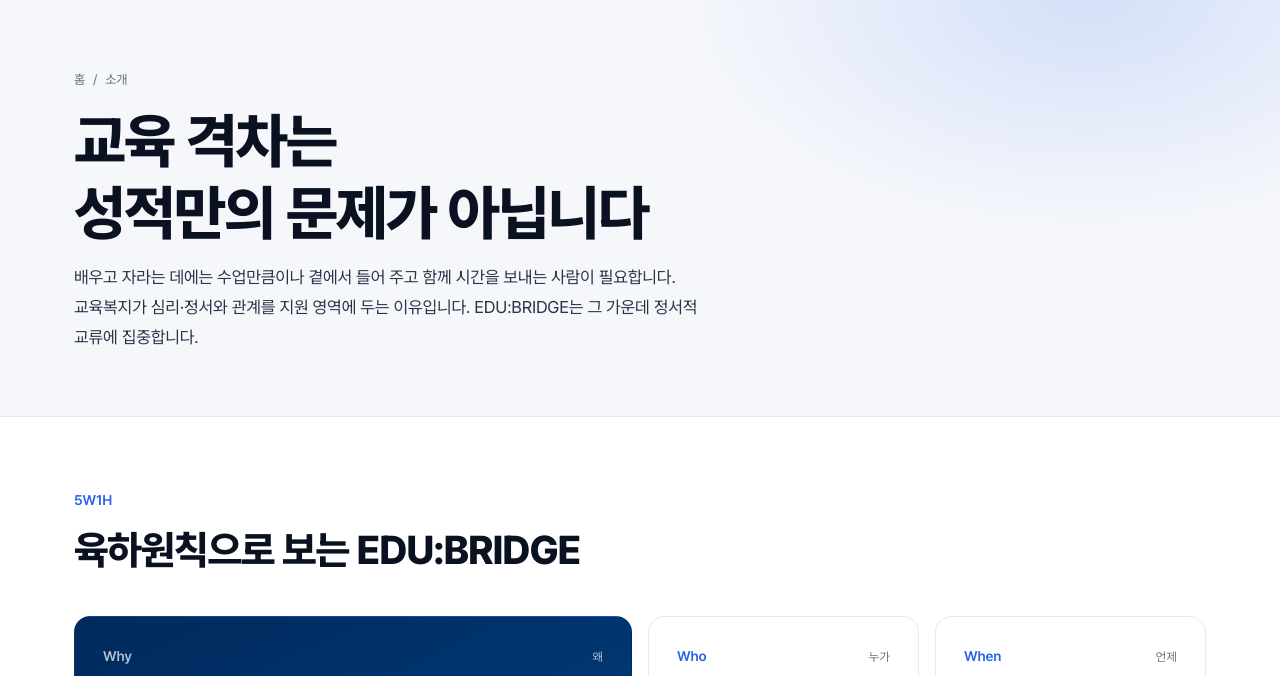
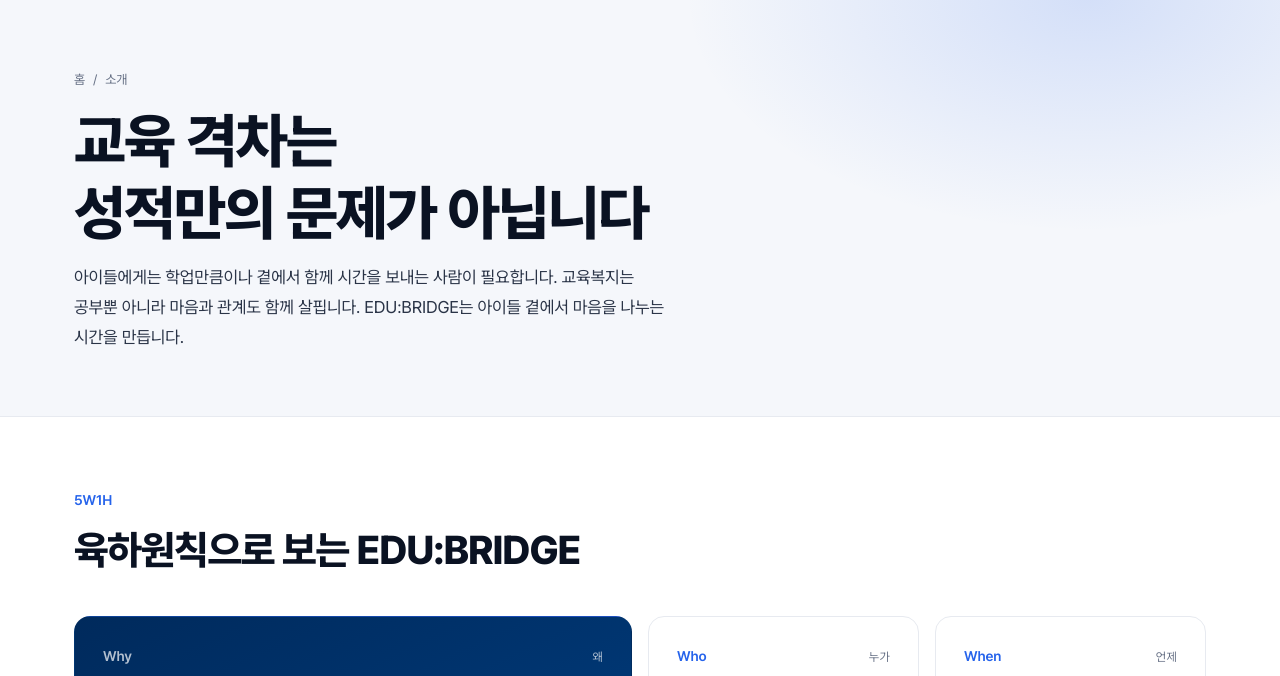
Before and after one commit to wjdtmddn8888-dot/edu-bridge-yonsei.github.io, a plain HTML site: page about.html in a window 1280 px wide. Shown: the part 68-744 px from the top of the page. Drawn offline with Linux system fonts and the light colour scheme.

Commit message:
소개 페이지 첫 문단 문구 수정
Co-Authored-By: Claude Opus 5.5 <noreply@anthropic.com>
Claude-Session: https://claude.ai/code/session_01FGrZ4aqd6DhsXKrPrdqH5u

```diff
--- a/about.html
+++ b/about.html
@@ -32,7 +32,7 @@
     <div class="wrap">
       <div class="crumb"><a href="index.html">홈</a><span>/</span><span>소개</span></div>
       <h1>교육 격차는<br>성적만의 문제가 아닙니다</h1>
-      <p>배우고 자라는 데에는 수업만큼이나 곁에서 들어 주고 함께 시간을 보내는 사람이 필요합니다. 교육복지가 심리·정서와 관계를 지원 영역에 두는 이유입니다. EDU:BRIDGE는 그 가운데 정서적 교류에 집중합니다.</p>
+      <p>아이들에게는 학업만큼이나 곁에서 함께 시간을 보내는 사람이 필요합니다. 교육복지는 공부뿐 아니라 마음과 관계도 함께 살핍니다. EDU:BRIDGE는 아이들 곁에서 마음을 나누는 시간을 만듭니다.</p>
     </div>
   </section>
 
```
